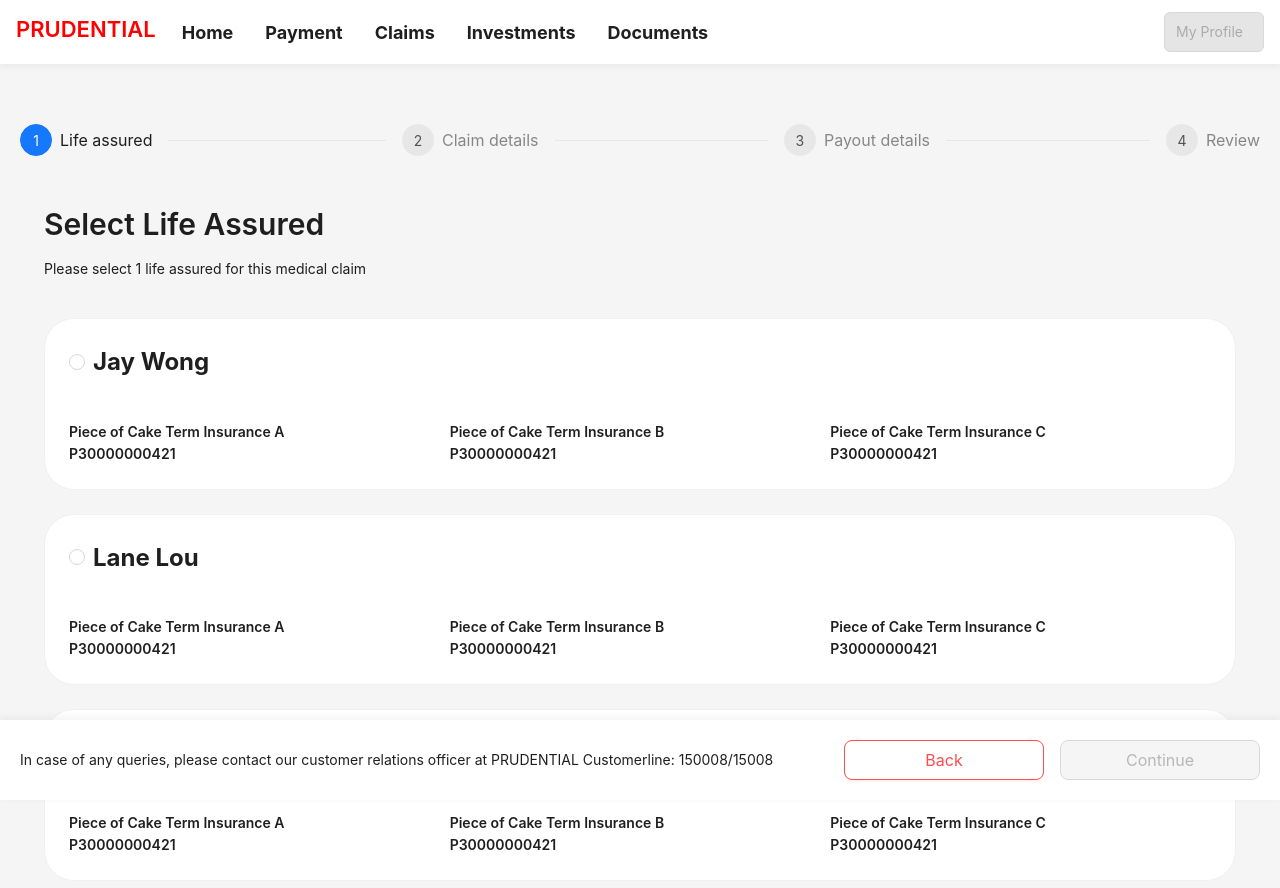
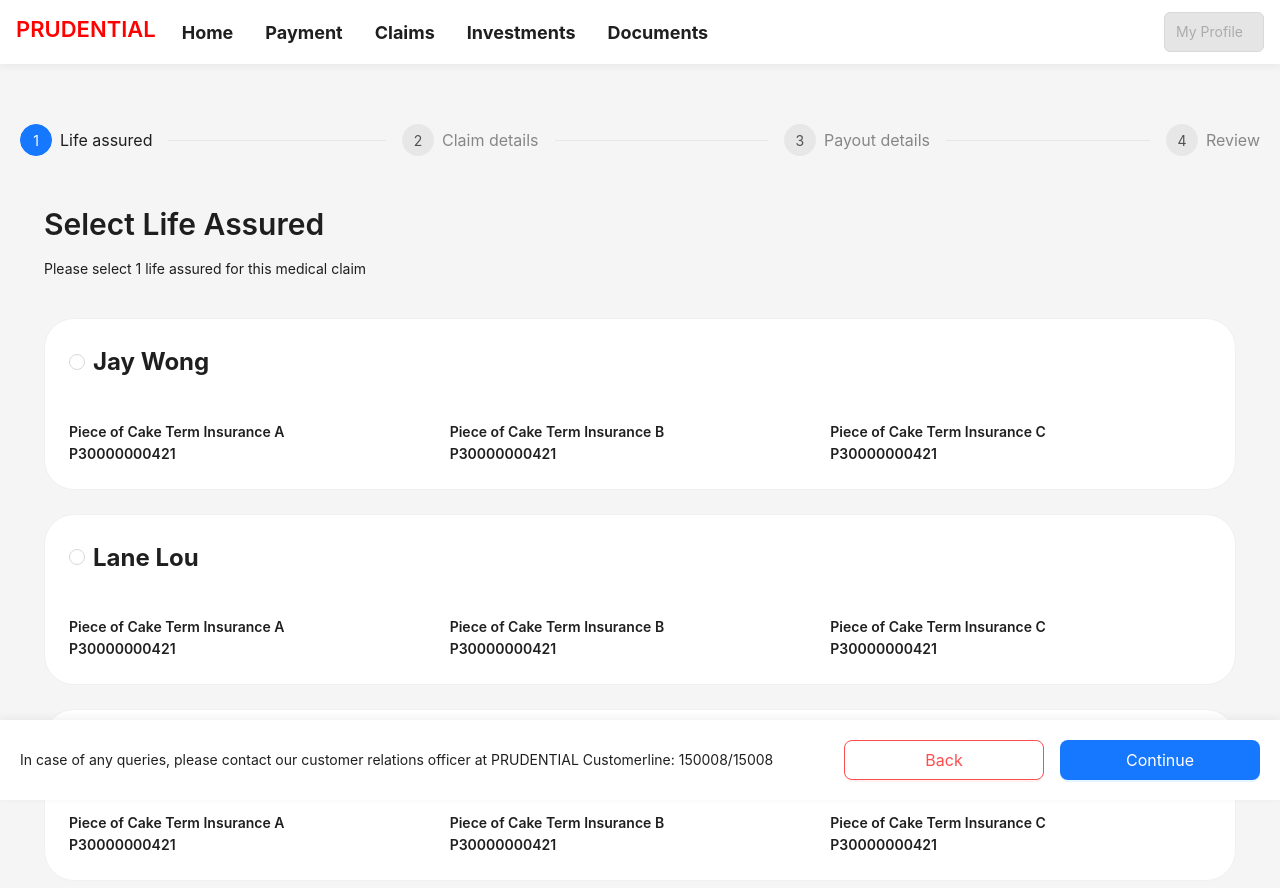
Before and after one commit to caiwenguo1314/my-ex01, a React (Create React App) app: page / in a window 1280 px wide. Shown: the top 888 px of the page. Built offline with nearby package versions, Linux system fonts and the light colour scheme.

Commit message:
修改disabled逻辑

```diff
--- a/src/Componets/Layout/AppFooter/AppFooter.js
+++ b/src/Componets/Layout/AppFooter/AppFooter.js
@@ -24,6 +24,14 @@
       form.submit();
     }
   }
+  const disabled = () => {
+    if (formState.current === 2) {
+      return !formState.isFormValid;
+    } else {
+      return false;
+    }
+
+  };
 
   return (
     <Footer
@@ -65,7 +73,7 @@
             </Button>
           ) : <Button
             onClick={formState.lifeAssured ? clickHandler : null}
-            disabled={!formState.isFormValid}
+            disabled={disabled()}
             size="large"
             style={{ width: 200 }}
             type="primary"
```
